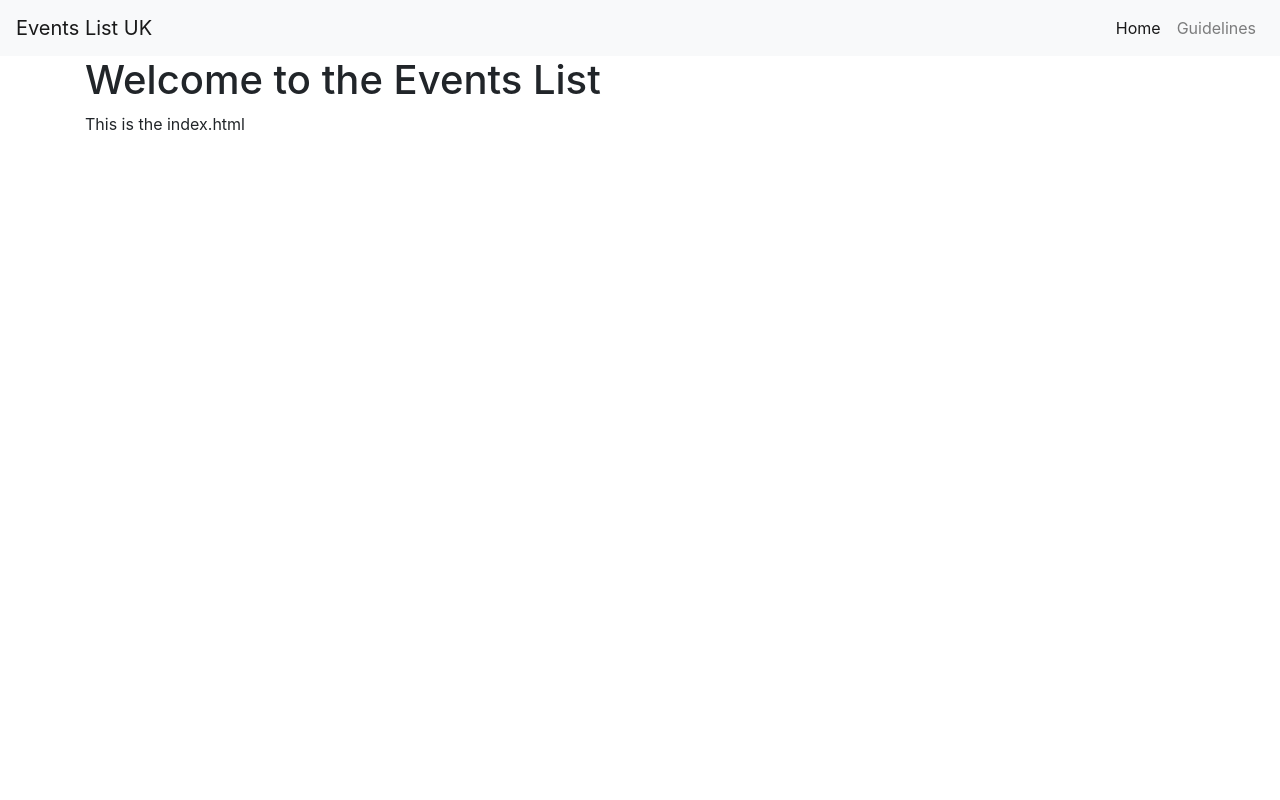
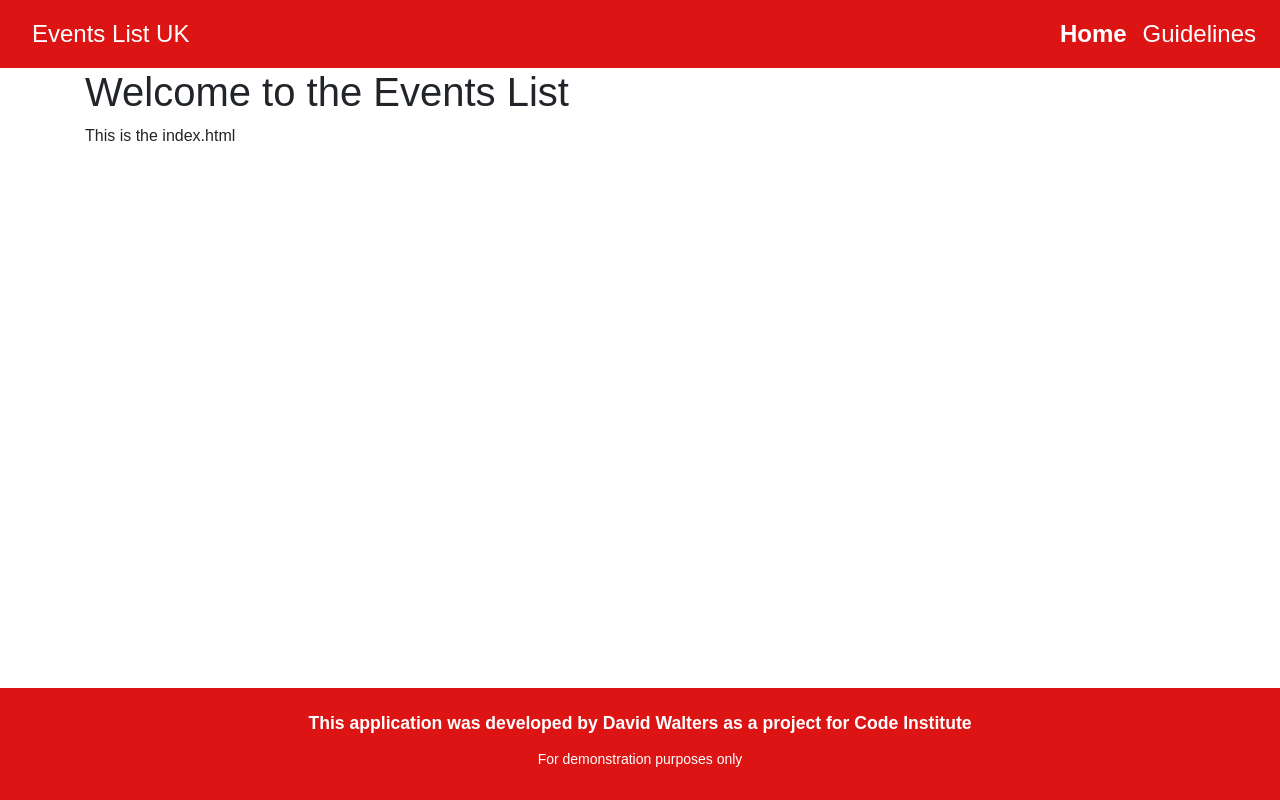
Before and after one commit to david-walters/Milestone-3-Code-Institute, a Flask app: page / in a window 1280 px wide. Run offline with Flask 3, Linux system fonts and the light colour scheme.

Commit message:
Add a footer to the base file. Style the header and footer appropriately

```diff
--- a/events_list/static/css/styles.css
+++ b/events_list/static/css/styles.css
@@ -1,4 +1,5 @@
 body {
+    font-family: Arial, Helvetica, sans-serif;
     display: flex;
     min-height: 100vh;
     flex-direction: column;
@@ -10,3 +11,44 @@ main {
 
 /* The CSS for the body and main tag was taken from the source code provided by Code Institute in order
    to keep the footer at the bottom of the page despite litte content the page may have */
+
+/* ------------- Header ------------- */
+
+nav {
+    background-color: rgb(220, 20, 20);
+}
+
+nav a {
+    font-size: 1.5rem;
+    color: #ffffff;
+    transition: ease-in-out 0.1s;
+}
+
+nav a:not(.active):hover {
+    color: #ffffff;
+    scale: 1.15;
+}
+
+.nav-link.active {
+    cursor: default;
+    color: #ffffff;
+    font-weight: bold;
+}
+
+/* ------------- Footer ------------- */
+
+footer {
+    background-color: rgb(220, 20, 20);
+    padding: 20px 0;
+}
+
+footer p {
+    line-height: 10px;
+    color: #ffffff;
+}
+
+footer p:first-of-type {
+    font-size: 1.1rem;
+    font-weight: bold;
+    line-height: 30px;
+}
--- a/events_list/templates/base.html
+++ b/events_list/templates/base.html
@@ -16,8 +16,8 @@
 <body>
 
     <header>
-        <nav class="navbar navbar-expand-lg navbar-light bg-light">
-            <a class="navbar-brand" href="#">Events List UK</a>
+        <nav class="navbar navbar-expand-lg">
+            <a class="nav-link" href="{{ url_for('index') }}">Events List UK</a>
             <button class="navbar-toggler" type="button" data-toggle="collapse" data-target="#navbarNavAltMarkup"
                 aria-controls="navbarNavAltMarkup" aria-expanded="false" aria-label="Toggle navigation">
                 <span class="navbar-toggler-icon"></span>
@@ -37,6 +37,14 @@
     <main class="container">
         {% block content %}{% endblock %}
     </main>
+
+
+    <footer>
+        <div class="container-fluid">
+            <p class="text-center">This application was developed by David Walters as a project for Code Institute</p>
+            <p class="text-center"><small>For demonstration purposes only</small></p>
+        </div>
+    </footer>
 
     <!-- jQuery Slim -->
     <script src="https://cdn.jsdelivr.net/npm/jquery@3.5.1/dist/jquery.slim.min.js"
```
